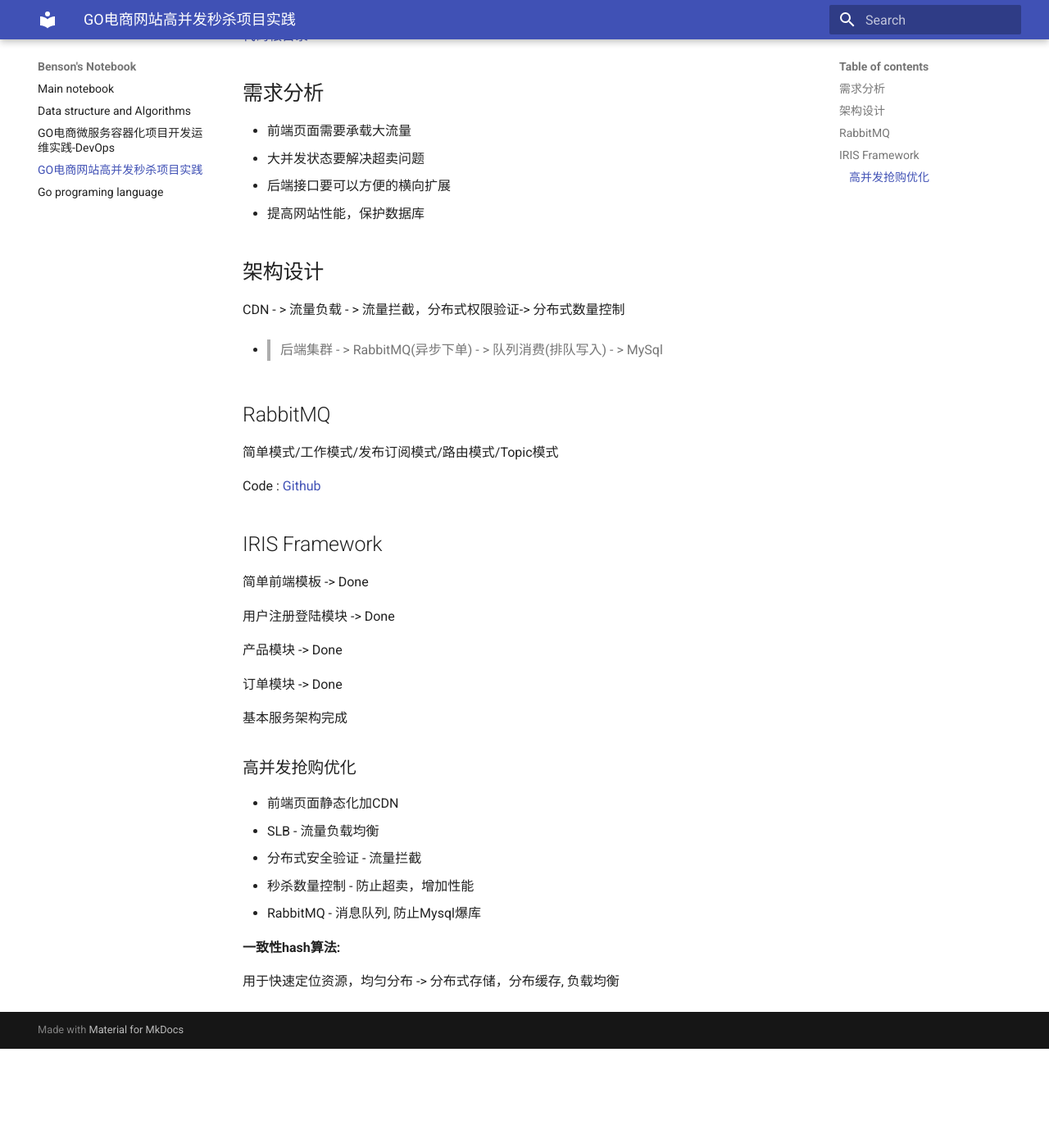
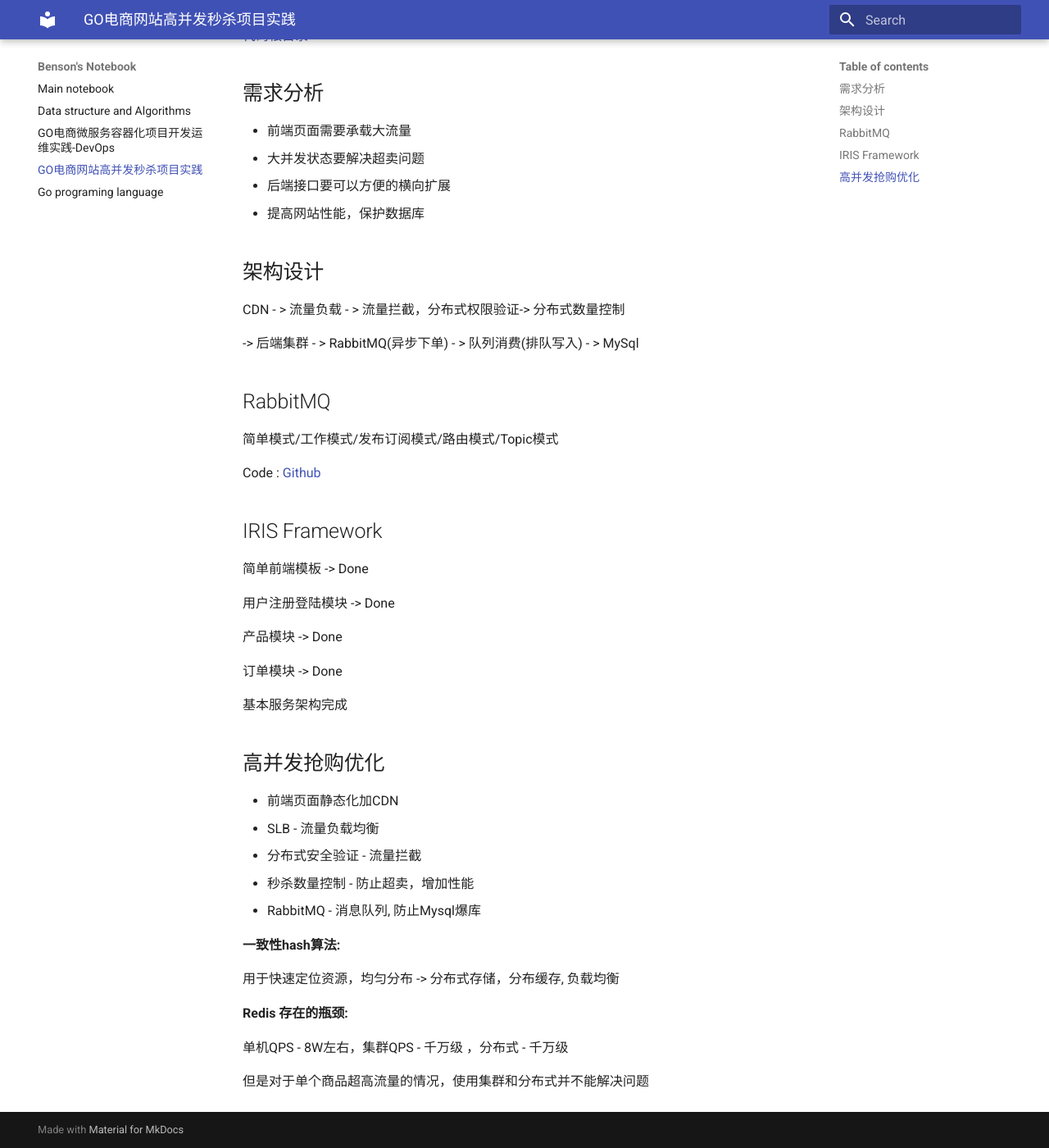
Before and after one commit to Bensonluo/benson-notebook, an MkDocs documentation site: the page built from docs/go-shopping-practice.md, in a window 1280 px wide and 1400 px high, scrolled down 149 px. Shown: the whole window at 82% size. Built offline with MkDocs 1.6.1 and Material for MkDocs 9.7.7, drawn with Linux system fonts in a browser that asks for light colours; before the commit the page ends 1428 px from its top, so only the background shows below that.

Commit message:
Update go-shopping-practice.md

```diff
--- a/docs/go-shopping-practice.md
+++ b/docs/go-shopping-practice.md
@@ -17,7 +17,7 @@
 
 CDN - > 流量负载 - > 流量拦截，分布式权限验证-> 分布式数量控制
 
-- > 后端集群 - > RabbitMQ(异步下单) - > 队列消费(排队写入) - > MySql
+-> 后端集群 - > RabbitMQ(异步下单) - > 队列消费(排队写入) - > MySql
 
 
 
@@ -43,7 +43,7 @@
 
 
 
-### 高并发抢购优化
+## 高并发抢购优化
 
 - 前端页面静态化加CDN
 - SLB - 流量负载均衡
@@ -56,3 +56,11 @@
 **一致性hash算法:**
 
 用于快速定位资源，均匀分布 -> 分布式存储，分布缓存, 负载均衡
+
+
+
+**Redis 存在的瓶颈:**
+
+单机QPS - 8W左右，集群QPS - 千万级 ，分布式 - 千万级
+
+但是对于单个商品超高流量的情况，使用集群和分布式并不能解决问题
```
